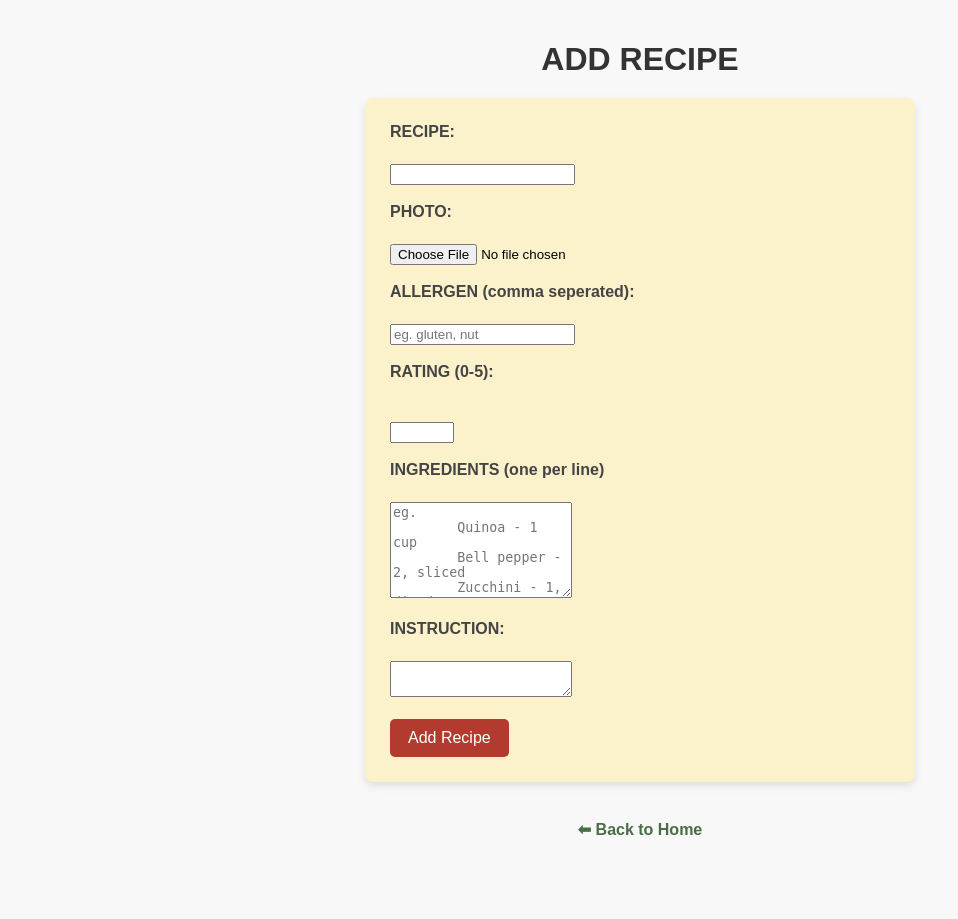
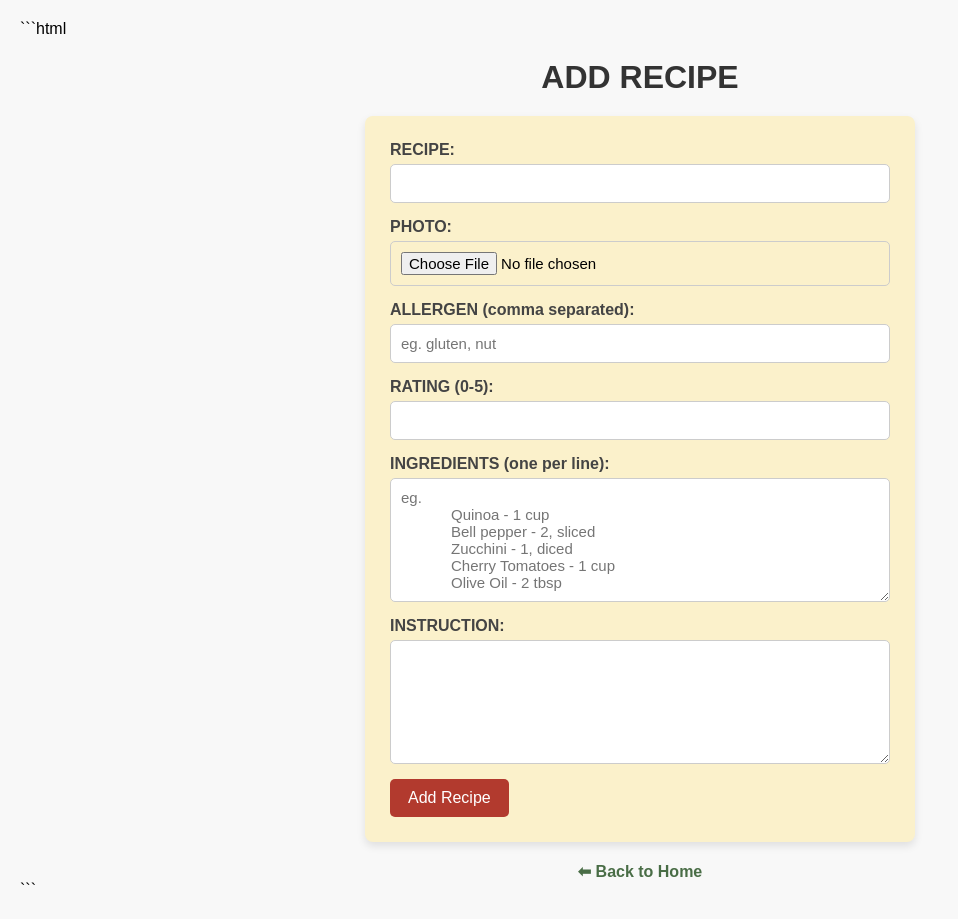
Before and after one commit to Tunarrrrmas/allersafe, a Flask app: template templates/add_recipe.html in a window 1280 px wide. Shown: the whole page, without its empty margins (0-958 px from the left). Before the commit the page ends 835 px from the top, so only its background shows below. Run offline with Flask 3, Linux system fonts and the light colour scheme; the template is opened without the code that fills it, so the values that code supplies are empty.

Commit message:
Update add_recipe.html

````diff
--- a/templates/add_recipe.html
+++ b/templates/add_recipe.html
@@ -1,3 +1,4 @@
+```html
 <!DOCTYPE html>
 <html lang="en">
 <head>
@@ -5,19 +6,19 @@
     <title>ALLERSAFE RECIPES</title>
     <style>
         body {
-            font-family: Arial, sans-serif;
+            font-family: Arial, sans-serif; /* Apply Arial globally */
             background: #f8f8f8;
             margin: 0;
             padding: 20px;
         }
 
-        h1{
+        h1 {
             text-align: center;
             color: #333;
             margin-bottom: 20px;
         }
 
-        form{
+        form {
             background: #fbf1cb;
             max-width: 500px;
             margin: 0 auto;
@@ -26,16 +27,17 @@
             box-shadow: 0 4px 8px rgba(0,0,0,0.1);
         }
 
-        label{
+        label {
             font-weight: bold;
             display: block;
             margin-bottom: 5px;
             color: #444;
         }
 
-        input [type="text"]
-        input [type="number"]
-        textarea{
+        input[type="text"],
+        input[type="number"],
+        textarea,
+        input[type="file"] {
             width: 100%;
             padding: 10px;
             margin-bottom: 15px;
@@ -43,13 +45,14 @@
             border-radius: 5px;
             font-size: 15px;
             box-sizing: border-box;
+            font-family: Arial, sans-serif; /* Consistent font */
         }
 
-        textarea{
+        textarea {
             resize: vertical;
         }
 
-        button{
+        button {
             background: #b23a2e;
             color: white;
             border: none;
@@ -58,19 +61,21 @@
             cursor: pointer;
             font-size: 16px;
             transition: 0.3s;
+            font-family: Arial, sans-serif;
         }
 
         button:hover {
             background: #4e100a;
         }
 
-        a{
+        a {
             display: block;
             text-align: center;
             margin-top: 20px;
             text-decoration: none;
             color: #496d46;
             font-weight: bold;
+            font-family: Arial, sans-serif;
         }
 
         a:hover {
@@ -81,36 +86,34 @@
 <body>
 
     <h1>ADD RECIPE</h1>
-    <form method = 'POST' action="{{url_for('add_recipe') }}" enctype="multipart/form-data">
-        <label>RECIPE:</label><br>
-        <input type="text" name="name" required><br><br>
+    <form method="POST" action="{{ url_for('add_recipe') }}" enctype="multipart/form-data">
+        <label>RECIPE:</label>
+        <input type="text" name="name" required>
 
-        <label>PHOTO:</label><br>
-        <input type="file" name="photo" accept="image/*"><br><br>
+        <label>PHOTO:</label>
+        <input type="file" name="photo" accept="image/*">
 
-        <label>ALLERGEN (comma seperated):</label><br>
-        <input type="text" name="allergens" placeholder="eg. gluten, nut"><br><br>
+        <label>ALLERGEN (comma separated):</label>
+        <input type="text" name="allergens" placeholder="eg. gluten, nut">
 
-        <label>RATING (0-5):</label><br><br>
-        <input type="number" step="0.1" name="rating" min="0" max="5"><br><br>
+        <label>RATING (0-5):</label>
+        <input type="number" step="0.1" name="rating" min="0" max="5">
 
-        <label>INGREDIENTS (one per line)</label><br>
+        <label>INGREDIENTS (one per line):</label>
         <textarea name="ingredients" rows="6" placeholder="eg.
-        Quinoa - 1 cup
-        Bell pepper - 2, sliced
-        Zucchini - 1, diced
-        Cherry Tomatoes - 1 cup
-        Olive Oil - 2 tbsp"></textarea><br><br>
+            Quinoa - 1 cup
+            Bell pepper - 2, sliced
+            Zucchini - 1, diced
+            Cherry Tomatoes - 1 cup
+            Olive Oil - 2 tbsp"></textarea>
 
-        <label>INSTRUCTION:</label><br>
-        <textarea name="instruction" id=""></textarea><br><br>
+        <label>INSTRUCTION:</label>
+        <textarea name="instruction" rows="6"></textarea>
 
-
-        <button type="submit" >Add Recipe</button>
+        <button type="submit">Add Recipe</button>
     </form>
-    <br>
-    <a action="{{ur_for('user_main')}}">⬅ Back to Home</a>
+    <a href="{{ url_for('user_main') }}">⬅ Back to Home</a>
 
 </body>
-
 </html>
+```
````
